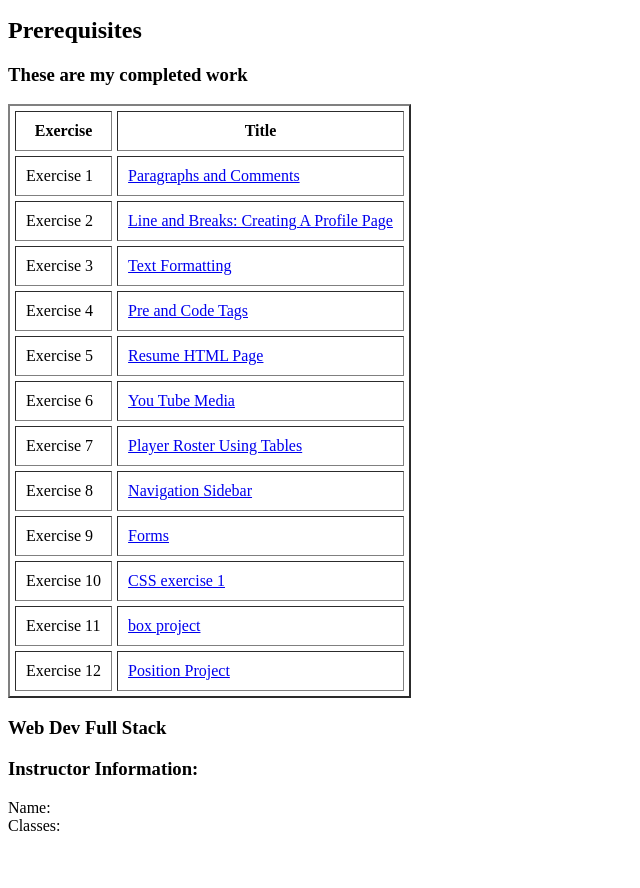
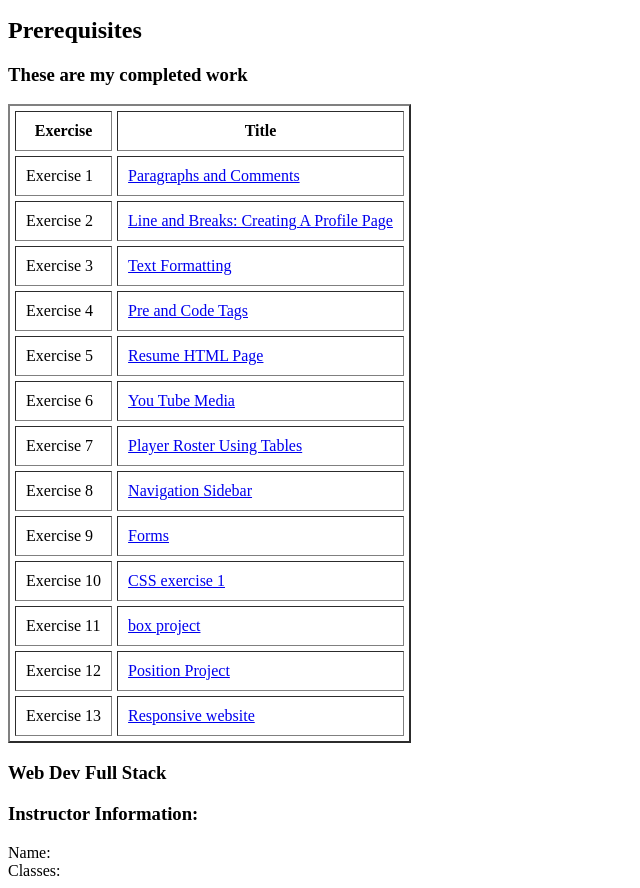
Before and after one commit to mikong520/kodego-demo, a plain HTML site: page index.html in a window 1280 px wide. Shown: the part 101-989 px from the top of the page, without its empty margins (0-640 px from the left). Before the commit the page ends 944 px from the top, so only its background shows below. Drawn offline with Linux system fonts and the light colour scheme.

Commit message:
updated index

```diff
--- a/index.html
+++ b/index.html
@@ -76,6 +76,11 @@
                             <td><a href="./PositioningPrj/index.html"> Position Project</a></td>
 
                         </tr>
+                        <tr>
+                            <td>Exercise 13</td>
+                            <td><a href="./mobile.html">Responsive website</Mobile></a></td>
+
+                        </tr>
                     </thead>
                 </table>
             </section>
```
